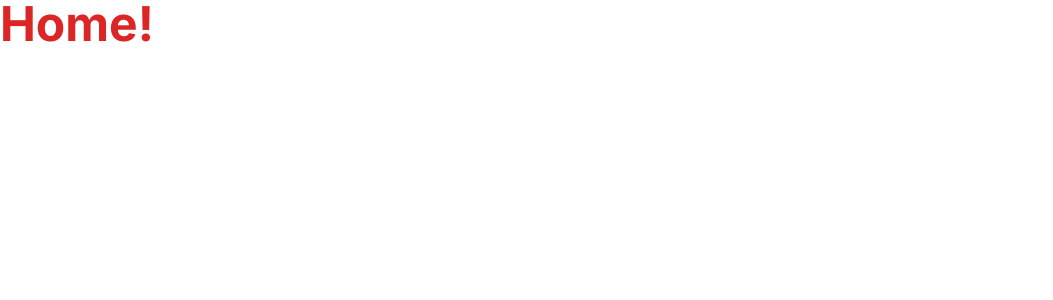
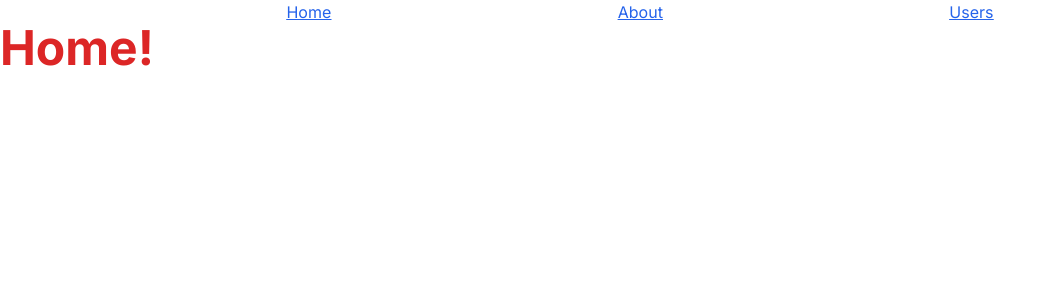
Before and after one commit to Deshraj-Tiwari/learning-nextjs, a Next.js app: page / in a window 1280 px wide. Shown: the top 300 px of the page, without its empty margins (0-1053 px from the left). Built offline with nearby package versions, Linux system fonts and the light colour scheme.

Commit message:
Links in Next

```diff
--- a/app/layout.jsx
+++ b/app/layout.jsx
@@ -1,5 +1,6 @@
 import { Inter } from "next/font/google";
 import "./globals.css";
+import Navbar from "@/components/Navbar";
 
 const inter = Inter({ subsets: ["latin"] });
 
@@ -11,7 +12,10 @@ export const metadata = {
 export default function RootLayout({ children }) {
   return (
     <html lang="en">
-      <body className={inter.className}>{children}</body>
+      <body className={inter.className}>
+        <Navbar />
+        {children}
+      </body>
     </html>
   );
 }
--- /dev/null
+++ b/components/Navbar.jsx
@@ -0,0 +1,22 @@
+import Link from "next/link";
+import React from "react";
+
+const Navbar = () => {
+  return (
+    <nav>
+      <ul className="flex justify-evenly">
+        <li className="text-blue-600 underline">
+          <Link href="/">Home</Link>
+        </li>
+        <li className="text-blue-600 underline">
+          <Link href="/about">About</Link>
+        </li>
+        <li className="text-blue-600 underline">
+          <Link href="/about/users">Users</Link>
+        </li>
+      </ul>
+    </nav>
+  );
+};
+
+export default Navbar;
```
